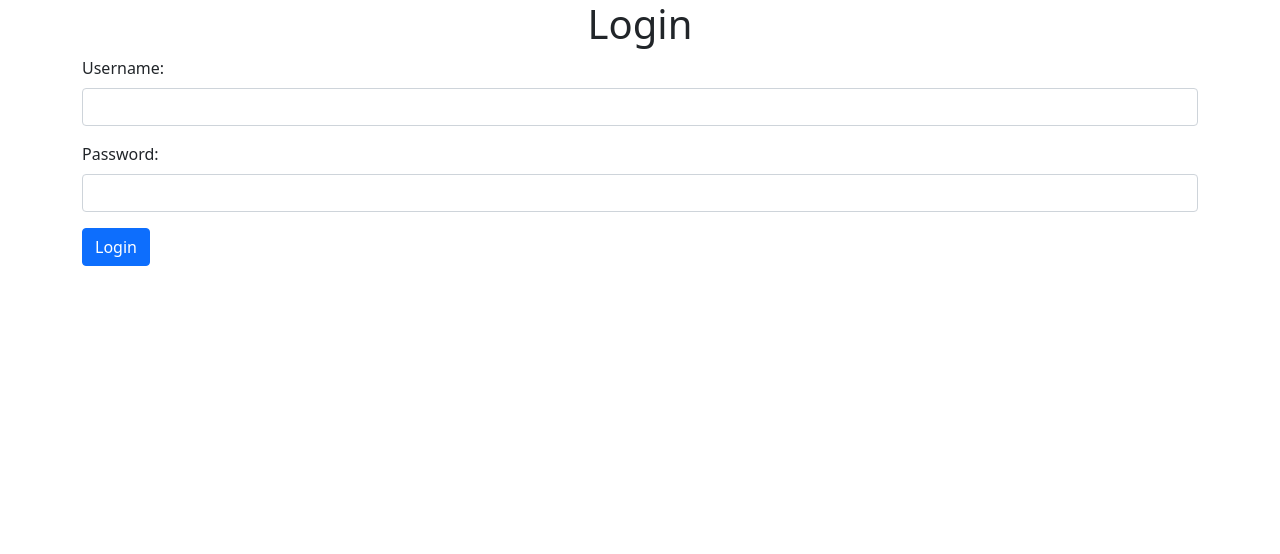
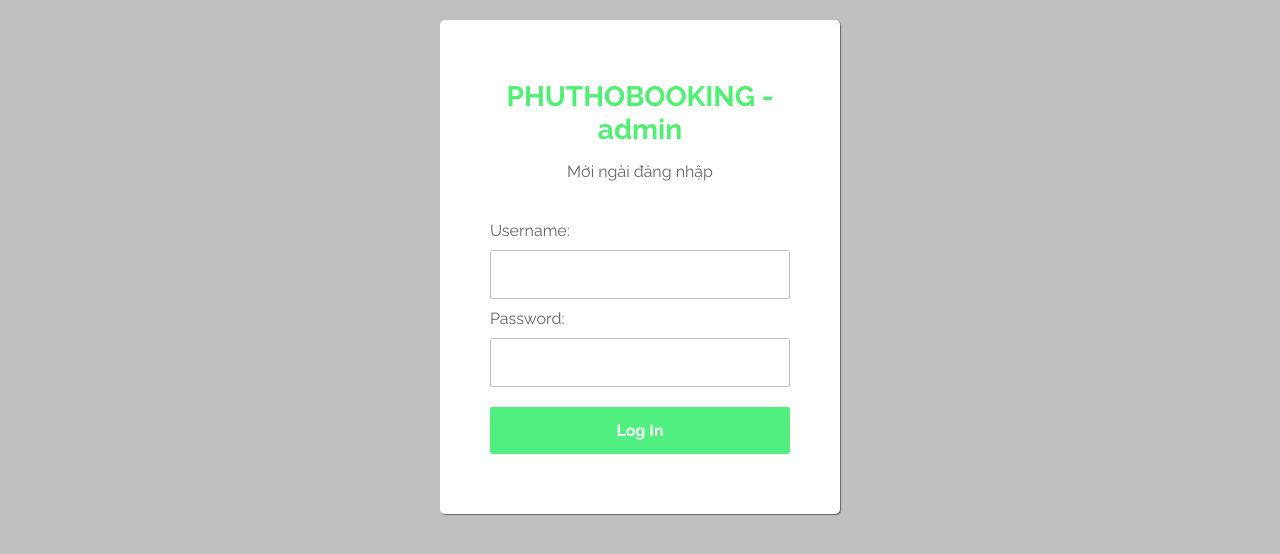
Before and after one commit to wasabixxx/phuthobooking.online, a PHP site: page /admin/login.php in a window 1280 px wide. Shown: the top 554 px of the page. Run offline with PHP 8.4, Linux system fonts and the light colour scheme.

Commit message:
Update login.php

```diff
--- a/admin/login.php
+++ b/admin/login.php
@@ -3,24 +3,131 @@
 <head>
     <meta charset="UTF-8">
     <meta name="viewport" content="width=device-width, initial-scale=1.0">
-    <title>Document</title>
+    <title>Login ADMIN</title>
     <link rel="icon" type="image/png" href="../assets/img/logo.png"/>
-    <link href="https://cdn.jsdelivr.net/npm/bootstrap@5.0.2/dist/css/bootstrap.min.css" rel="stylesheet" integrity="sha384-EVSTQN3/azprG1Anm3QDgpJLIm9Nao0Yz1ztcQTwFspd3yD65VohhpuuCOmLASjC" crossorigin="anonymous">
+    <style>
+        @import url('https://fonts.googleapis.com/css?family=Raleway:400,700');
+
+        body {
+        background: #c0c0c0;
+        font-family: Raleway, sans-serif;
+        color: #666;
+        }
+
+        .login {
+        margin: 20px auto;
+        padding: 40px 50px;
+        max-width: 300px;
+        border-radius: 5px;
+        background: #fff;
+        box-shadow: 1px 1px 1px #666;
+        }
+        .login input {
+            width: 100%;
+            display: block;
+            box-sizing: border-box;
+            margin: 10px 0;
+            padding: 14px 12px;
+            font-size: 16px;
+            border-radius: 2px;
+            font-family: Raleway, sans-serif;
+        }
+
+        .login input[type=text],
+        .login input[type=password] {
+        border: 1px solid #c0c0c0;
+        transition: .2s;
+        }
+
+        .login input[type=text]:hover {
+        border-color:rgb(54, 244, 111);
+        outline: none;
+        transition: all .2s ease-in-out;
+        }
+
+        .login input[type=submit] {
+        border: none;
+        background:rgb(80, 239, 128);
+        color: white;
+        font-weight: bold;
+        transition: 0.2s;
+        margin: 20px 0px;
+        }
+
+        .login input[type=submit]:hover {
+        background:rgb(0, 221, 118);
+        }
+
+        .login h2 {
+            margin: 20px 0 0;
+            color:rgb(80, 239, 114);
+            font-size: 28px;
+        }
+
+        .login p {
+        margin-bottom: 40px;
+        }
+
+        .links {
+        display: table;
+        width: 100%;
+        box-sizing: border-box;
+        border-top: 1px solid #c0c0c0;
+        margin-bottom: 10px;
+        }
+
+        .links a {
+        display: table-cell;
+        padding-top: 10px;
+        }
+
+        .links a:first-child {
+        text-align: left;
+        }
+
+        .links a:last-child {
+        text-align: right;
+        }
+
+        .login h2,
+        .login p,
+        .login a {
+            text-align: center;
+        }
+
+        .login a {
+        text-decoration: none;
+        font-size: .8em;
+        }
+
+        .login a:visited {
+        color: inherit;
+        }
+
+        .login a:hover {
+        text-decoration: underline;
+        }
+
+    </style>
 </head>
 <body>
-    <div class="container">
-        <h1 class="text-center">Login</h1>
+    <div class="login">
+        <h2>PHUTHOBOOKING  - admin</h2>
+        <p>Mời ngài đăng nhập</p>
         <form action="action/login.php" method="post">
-            <div class="mb-3">
-                <label for="username" class="form-label">Username:</label>
-                <input type="text" name="username" id="username" class="form-control" required>
+            <div>
+                <label for="username" >Username:</label>
+                <input type="text" name="username" id="username" required>
             </div>
-            <div class="mb-3">
+            <div>
                 <label for="password" class="form-label">Password:</label>
-                <input type="password" name="password" id="password" class="form-control" required>
+                <input type="password" name="password" id="password"required>
             </div>
-            <button type="submit" class="btn btn-primary">Login</button>
+            <input type="submit" value="Log In" />
         </form>
     </div>
 </body>
+
+
+
 </html>
```
